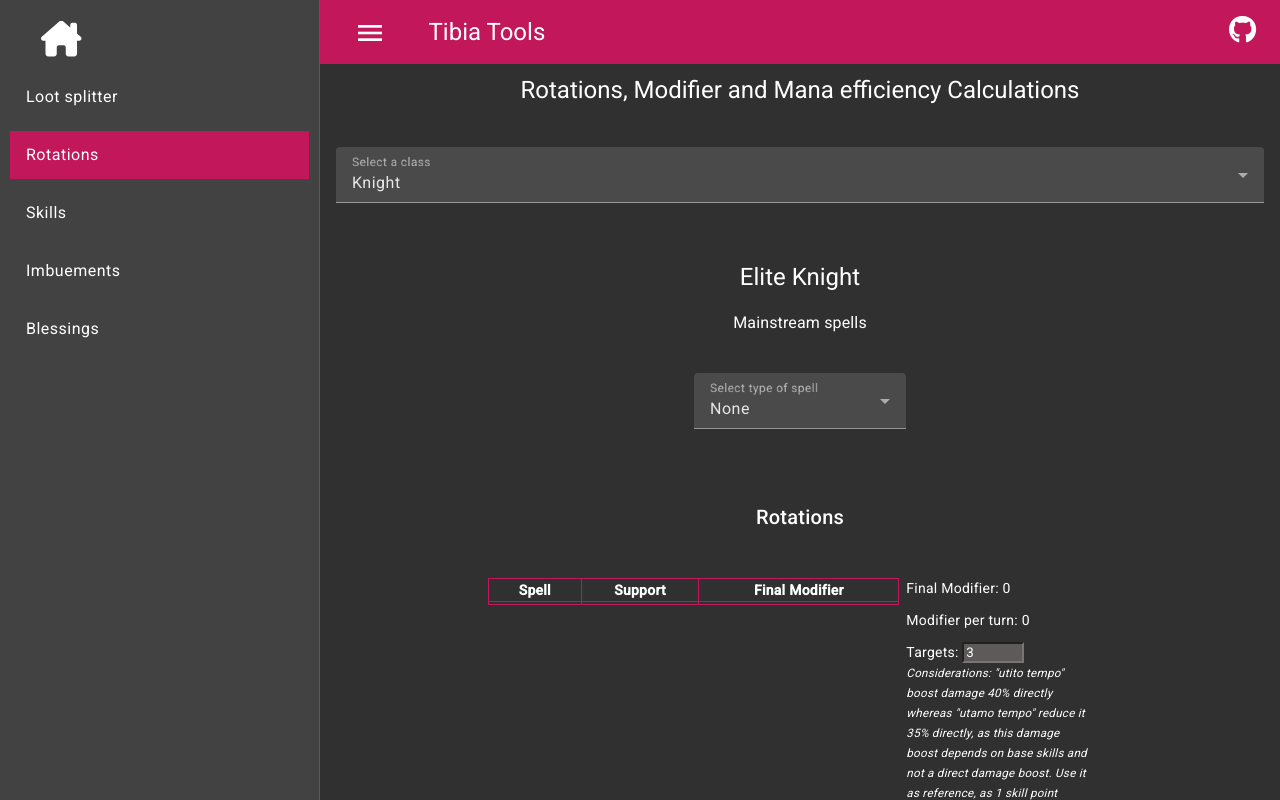
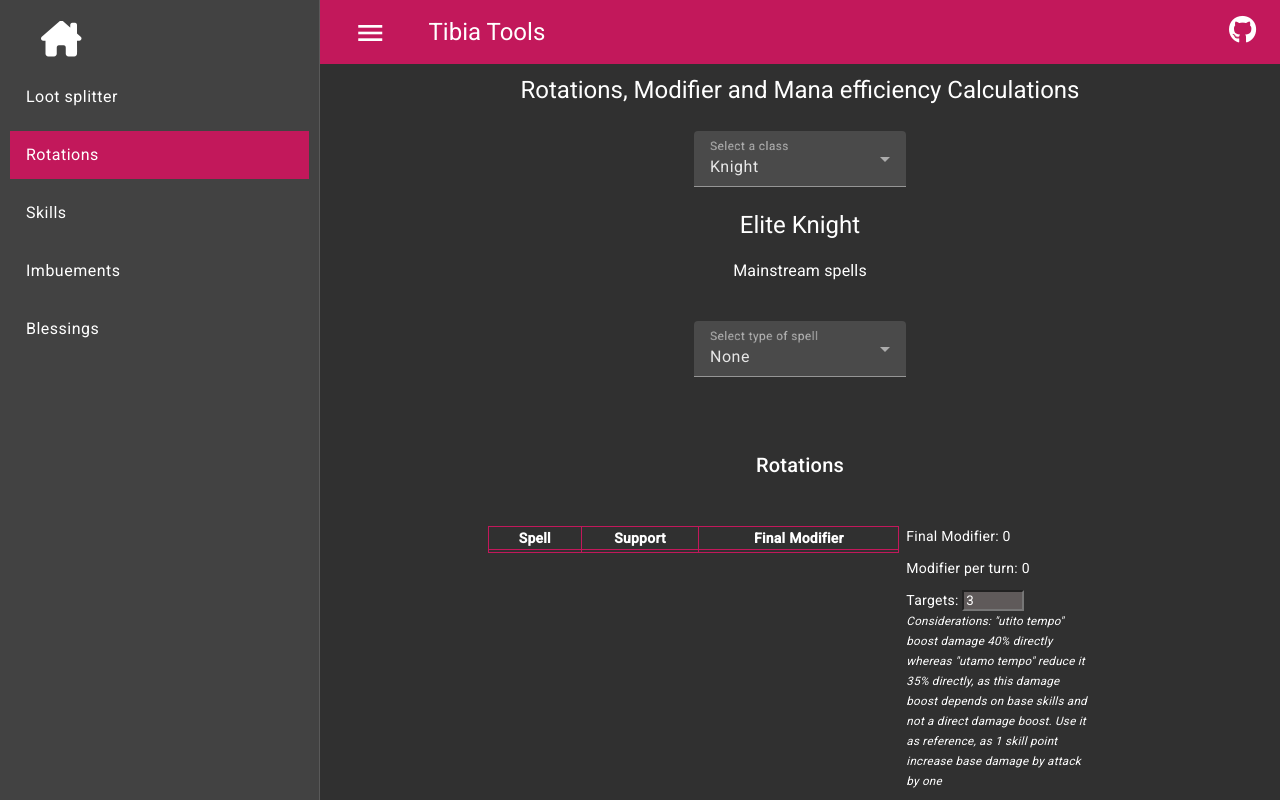
Before and after one commit to JoaquinC539/Tibia-tools, an Angular app: page /rotations in a window 1280 px wide. Built offline with nearby package versions, Linux system fonts and the light colour scheme.

Commit message:
fixed css rotations

```diff
--- a/src/app/app.component.scss
+++ b/src/app/app.component.scss
@@ -48,7 +48,7 @@
   }
 mat-icon{
   height: 30px;
-  width: 30px;
+  width: 63px;
   font-size: 32px;
 }
 
--- a/src/app/knightrot/knightrot.component.scss
+++ b/src/app/knightrot/knightrot.component.scss
@@ -43,6 +43,8 @@
     li{
       list-style: none;
       button{
+        margin-top: 5px;
+        height: 40px;
         width: 95%;
       }
     }
--- a/src/app/mage-roation/mage-roation.component.scss
+++ b/src/app/mage-roation/mage-roation.component.scss
@@ -39,6 +39,9 @@
     grid-row: 3;
     grid-column: 1;
   }
+  mat-option{
+    font-size: 15px ;
+  }
   .buttons{
     width: 150px;
     align-items: baseline;
@@ -51,6 +54,8 @@
     li{
       list-style: none;
       button{
+        margin-top: 5px;
+        height: 40px;
         width: 95%;
       }
     }
--- a/src/app/paladinrot/paladinrot.component.html
+++ b/src/app/paladinrot/paladinrot.component.html
@@ -36,6 +36,7 @@
     </mat-select>
   </mat-form-field>
   </div>
+  </section>
   <div class="buttons">
     <ul class="buttons">
       <li><button mat-raised-button (click)="addOptiontoArray()" >Add attack</button></li>
@@ -44,5 +45,4 @@
       <li><button mat-raised-button (click)="resetAll()">Reset</button></li>
     </ul>
   </div>
-  </section>
 </div>
--- a/src/app/paladinrot/paladinrot.component.scss
+++ b/src/app/paladinrot/paladinrot.component.scss
@@ -31,19 +31,17 @@
       font-size: smaller;
     }
   }
-  .wrapper{
-    display: inline-flex;
-  }
+
   .selectors{
     width: 220px;
-    grid-row: 3;
+    grid-row: 2;
     grid-column: 1;
   }
   .buttons{
     width: 150px;
     align-items: baseline;
-    grid-row: 3;
-    grid-column: 1;
+    grid-row: 2;
+    grid-column: 2;
     ul{
       justify-items: left;
       padding: 0;
@@ -51,9 +49,12 @@
     li{
       list-style: none;
       button{
-        width: 95%;
+          margin-top: 5px;
+          height: 40px;
+          width: 95%;
       }
     }
+
   }
 }
 @media screen  and (min-width:573px){
--- a/src/app/paladinrot/paladinrot.component.ts
+++ b/src/app/paladinrot/paladinrot.component.ts
@@ -5,7 +5,7 @@
 @Component({
   selector: 'app-paladinrot',
   templateUrl: './paladinrot.component.html',
-  styleUrls: ['./paladinrot.component.scss']
+  styleUrls: ['../knightrot/knightrot.component.scss']
 })
 export class PaladinrotComponent implements OnInit {
   public type:String;
--- a/src/app/rotation-damage/rotation-damage.component.html
+++ b/src/app/rotation-damage/rotation-damage.component.html
@@ -1,14 +1,18 @@
 
 <h1>Rotations, Modifier  and Mana efficiency Calculations</h1>
-
-  <mat-form-field appearance="fill" class="selector" >
+<div class="selector">
+  <mat-form-field appearance="fill" class="select" >
     <mat-label>Select a class</mat-label>
     <mat-select [(value)]="vocation">
       <mat-option value="Knight">Knight</mat-option>
       <mat-option value="Paladin">Paladin</mat-option>
       <mat-option value="Mage">Mage</mat-option>
     </mat-select>
-  </mat-form-field><br>
+  </mat-form-field>
+</div>
+
+
+
 
 <div class="content">
   <div class="tables-container">
--- a/src/app/rotation-damage/rotation-damage.component.scss
+++ b/src/app/rotation-damage/rotation-damage.component.scss
@@ -4,15 +4,12 @@
   margin-bottom: 25px;
 }
 .selector {
-  display: flex;
-  justify-content: center;
-  padding: 1em;
-  align-items: center;
-}
+    display: flex;
+    justify-content: center;
+  }
 .content{
   width: 100%;
 }
 .knight-rot{
   display: grid
-
 }
```
